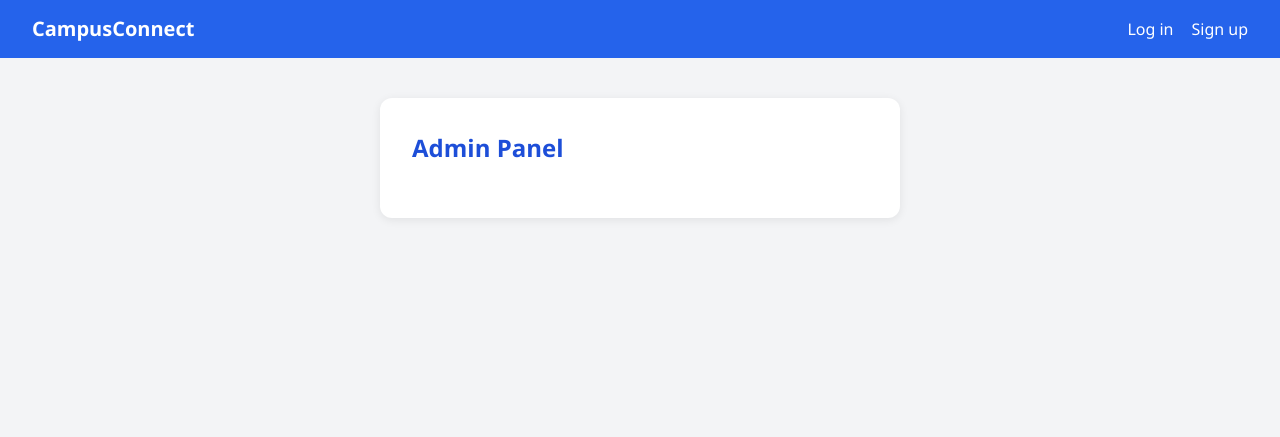
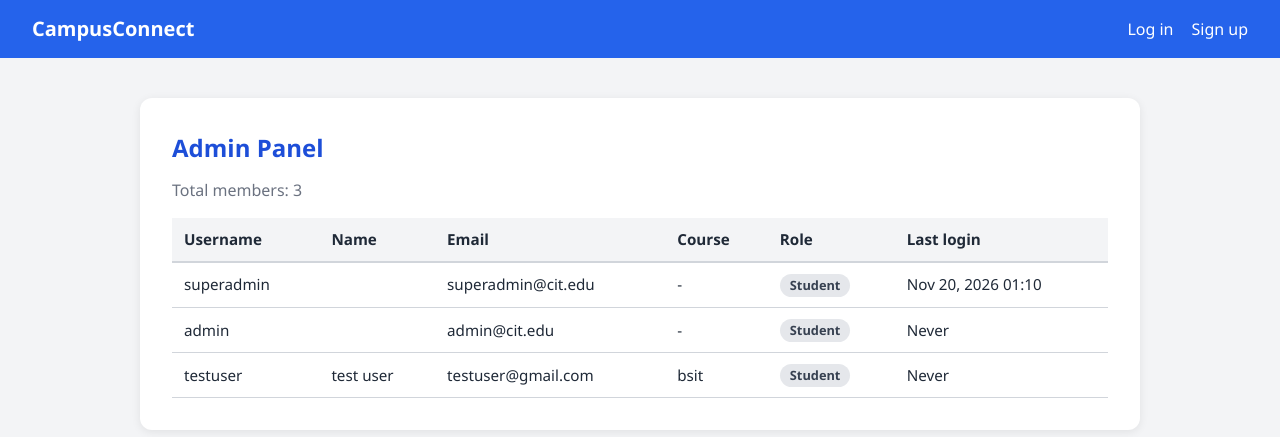
Before and after one commit to ALFGal25/CSIT327-G5-GALLARDO-AKSHEYLUKE-FirstDjango, a Django app: template templates/dashboard/admin_panel.html in a window 1280 px wide. Shown: the top 437 px of the page. Run offline with Django 4.2, Linux system fonts and the light colour scheme; the template is opened without the code that fills it: values that come from a table or form of the project are taken from there, others are empty; data comes from the database, SQL or seed files in the repository; both versions use the stored data as it was after the commit; tables that the repository leaves empty hold one stand-in row (values such as "Sample post").

Commit message:
changes napud

```diff
--- a/campusconnect/static/css/style.css
+++ b/static/css/style.css
@@ -160,3 +160,59 @@ main ul {
 main li {
     margin-bottom: 6px;
 }
+/* ---------- Wide page (admin table) ---------- */
+main.wide {
+    max-width: 1000px;
+}
+
+.muted {
+    color: var(--muted);
+    margin-top: -8px;
+}
+
+/* ---------- User table ---------- */
+.table-wrap {
+    overflow-x: auto;
+}
+
+.user-table {
+    width: 100%;
+    border-collapse: collapse;
+    font-size: 0.95rem;
+}
+
+.user-table th {
+    background: var(--bg);
+    text-align: left;
+    padding: 10px 12px;
+    border-bottom: 2px solid var(--border);
+    white-space: nowrap;
+}
+
+.user-table td {
+    padding: 10px 12px;
+    border-bottom: 1px solid var(--border);
+}
+
+.user-table tbody tr:hover {
+    background: #f9fafb;
+}
+
+/* ---------- Role badges ---------- */
+.badge {
+    display: inline-block;
+    padding: 2px 10px;
+    border-radius: 999px;
+    font-size: 0.8rem;
+    font-weight: 600;
+}
+
+.badge-admin {
+    background: #dbeafe;
+    color: #1d4ed8;
+}
+
+.badge-student {
+    background: #e5e7eb;
+    color: #374151;
+}
--- a/templates/base.html
+++ b/templates/base.html
@@ -2,7 +2,6 @@
 <!DOCTYPE html>
 <html lang="en">
 <head>
-    <link rel="stylesheet" href="{% static 'css/style.css' %}">
     <meta charset="UTF-8">
     <meta name="viewport" content="width=device-width, initial-scale=1">
     <title>{% block title %}CampusConnect{% endblock %}</title>
@@ -25,7 +24,7 @@
         </div>
     </nav>
 
-    <main>
+    <main class="{% block main_class %}{% endblock %}">
         {% block content %}{% endblock %}
     </main>
 </body>
--- a/templates/dashboard/admin_panel.html
+++ b/templates/dashboard/admin_panel.html
@@ -1,5 +1,39 @@
 {% extends "base.html" %}
+
+{% block main_class %}wide{% endblock %}
 
 {% block content %}
 <h2>Admin Panel</h2>
+<p class="muted">Total members: {{ users|length }}</p>
+
+<div class="table-wrap">
+    <table class="user-table">
+        <thead>
+            <tr>
+                <th>Username</th>
+                <th>Name</th>
+                <th>Email</th>
+                <th>Course</th>
+                <th>Role</th>
+                <th>Last login</th>
+            </tr>
+        </thead>
+        <tbody>
+            {% for u in users %}
+            <tr>
+                <td>{{ u.username }}</td>
+                <td>{{ u.first_name }} {{ u.last_name }}</td>
+                <td>{{ u.email|default:"-" }}</td>
+                <td>{{ u.course|default:"-" }}</td>
+                <td>
+                    <span class="badge {% if u.role == 'ADMIN' %}badge-admin{% else %}badge-student{% endif %}">
+                        {{ u.get_role_display }}
+                    </span>
+                </td>
+                <td>{{ u.last_login|date:"M d, Y H:i"|default:"Never" }}</td>
+            </tr>
+            {% endfor %}
+        </tbody>
+    </table>
+</div>
 {% endblock %}
```
Also changed, not shown: dashboard/views.py (+9 -2 lines), db.sqlite3.
